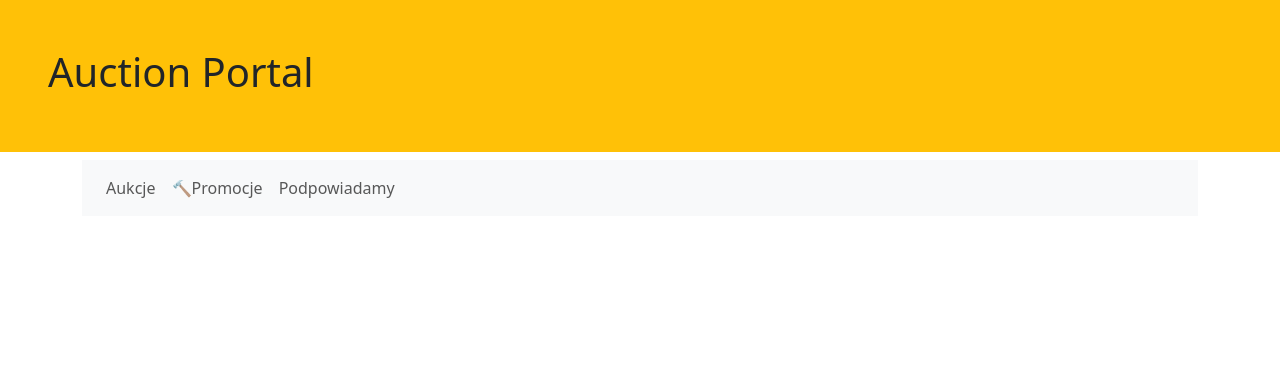
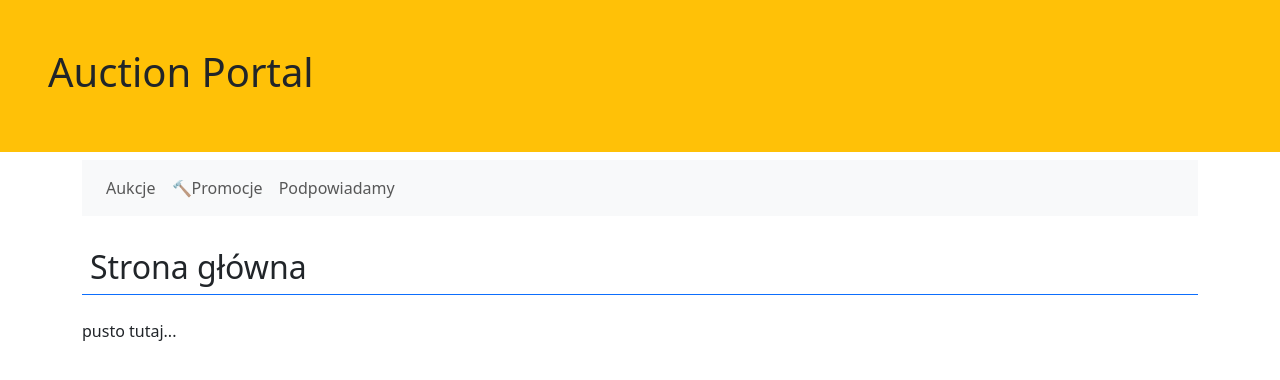
Before and after one commit to michaljabi/20240916-svelte, a SvelteKit app in the folder auction-portal/: page / in a window 1280 px wide. Shown: the top 380 px of the page. Built offline with nearby package versions, Linux system fonts and the light colour scheme.

Commit message:
feat(+layout.svelte): use layouts for all pages.

```diff
--- /dev/null
+++ b/auction-portal/src/routes/+layout.svelte
@@ -0,0 +1,14 @@
+<script context="module">
+	import 'bootstrap/dist/css/bootstrap.css'
+</script>
+
+<script lang="ts">
+    import MainMenu from '$lib/components/MainMenu.svelte';
+    import Header from "$lib/components/Header.svelte";
+</script>
+
+<Header sign="👻" luckyNumber={9} />
+<main class="container">
+	<MainMenu/>
+    <slot />
+</main>
--- a/auction-portal/src/routes/+page.svelte
+++ b/auction-portal/src/routes/+page.svelte
@@ -1,10 +1,5 @@
-<script context="module">
-	import 'bootstrap/dist/css/bootstrap.css'
-</script>
+<script lang="ts">
 
-<script lang="ts">
-  	import MainMenu from '$lib/components/MainMenu.svelte';
-	import Header from "$lib/components/Header.svelte";
 
 	// let x = 256
 	// let myTitle = 'To jest tytuł, po najechaniu'
@@ -21,10 +16,17 @@
 
 </script>
 
-<Header sign="👻" luckyNumber={9} />
+<h2 class="my-4 p-2 border-bottom border-primary">Strona główna</h2>
+<p>
+	pusto tutaj...
+</p>
+
+<!-- zadanie: przenieś do +layout.svelte -->
+<!-- zdecyduj gdzie będzie <slot /> -->
+<!-- <Header sign="👻" luckyNumber={9} />
 <main class="container">
 	<MainMenu/>
-</main>
+</main> -->
 <!-- <Header sign={mySign} />
 <Header title="sample hello" />  -->
 <!-- <a href="/auctions" title={myTitle}>Aukcje {x}</a>
```
